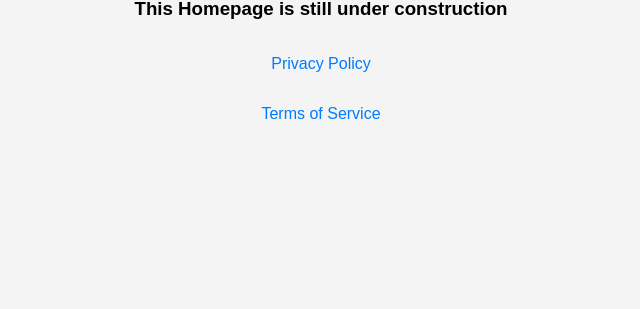
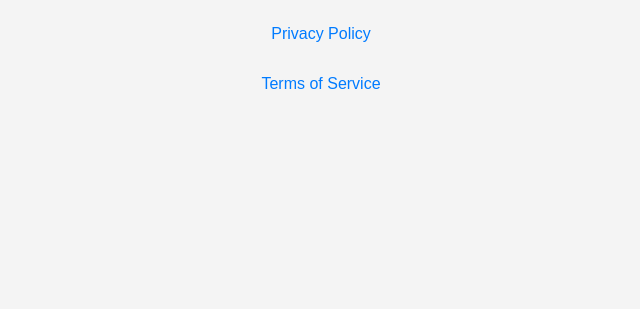
Before and after one commit to phodone/phodone.github.io, a plain HTML site: page index.html in a window 1280 px wide. Shown: the part 491-800 px from the top of the page, without its empty margins (319-959 px from the left). Drawn offline with Linux system fonts and the light colour scheme.

Commit message:
Update index.html

```diff
--- a/index.html
+++ b/index.html
@@ -41,7 +41,6 @@
     <div class="container">
         <img src="logo.png" alt="Phodone Logo">
         <h1>Welcome to Phodone</h1>
-        <h3>This Homepage is still under construction</h3>
         <p><a href="/privacy-policy.html">Privacy Policy</a></p>
         <p><a href="/terms-of-service.html">Terms of Service</a></p>
     </div>
```
